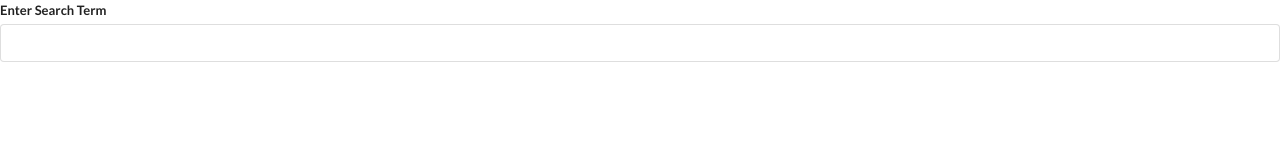
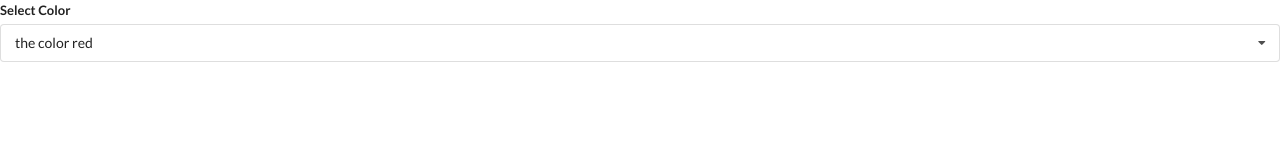
Before and after one commit to samblank45/widgets, a React (Create React App) app: page / in a window 1280 px wide. Shown: the top 160 px of the page. Built offline with nearby package versions, Linux system fonts and the light colour scheme; the HTML template or start-up script is replaced by a standard one.

Commit message:
adds dropdown list and makes it dynamic

```diff
--- a/src/App.js
+++ b/src/App.js
@@ -1,7 +1,7 @@
-import React from 'react'
+import React, {useState, useEffect} from 'react'
 import Accordion from './components/Accordion'
 import Search from './components/Search'
-
+import DropDown from './components/DropDown'
 const items = [
   {
     title: 'What is React?',
@@ -17,15 +17,30 @@
   }
 ]
 
-class App extends React.Component {
-  render() {
-    return (
-      <div>
-        {/* <Accordion items={items}/> */}
-        <Search />
-      </div>
-    )
+const options = [
+  {
+    label: 'the color red',
+    value: 'red'
+  },
+  {
+    label: 'the color green',
+    value: 'green'
+  },
+  {
+    label: 'A shade of blue',
+    value: 'blue'
   }
+]
+export default () => {
+  const [selected, setSelected] = useState(options[0])
+
+  return  (
+    <div>
+      <DropDown
+        selected={selected}
+        onSelectedChange={setSelected}
+        options={options}
+      />
+    </div>
+  )
 }
-
-export default App
--- /dev/null
+++ b/src/components/DropDown.js
@@ -0,0 +1,42 @@
+import React, {useState} from 'react'
+
+const DropDown = ({options, selected, onSelectedChange}) => {
+  const [open, setOpen] = useState(false)
+
+  const renderedOptions = options.map((option) => {
+
+    if (option.value === selected.value) {
+      return null
+    }
+
+    return (
+      <div
+        key={option.value}
+        className="item"
+        onClick={() => onSelectedChange(option)}
+      >
+        {option.label}
+      </div>
+    )
+  })
+
+  return (
+   <div className="ui form">
+     <div className="field">
+       <label className="label">Select Color</label>
+       <div
+        onClick={() => setOpen(!open)}
+        className={`ui selection dropdown ${ open ? 'visible active' : ''}`}
+        >
+         <i className="dropdown icon"></i>
+         <div className="text">{selected.label}</div>
+         <div className={`menu ${ open ? 'visible transition' : ''}`}>
+           {renderedOptions}
+         </div>
+       </div>
+     </div>
+   </div>
+  )
+}
+
+export default DropDown
--- a/src/components/Search.js
+++ b/src/components/Search.js
@@ -2,7 +2,7 @@
 import axios from 'axios'
 
 const Search = () => {
-  const [term, setTerm] = useState('')
+  const [term, setTerm] = useState('fishing')
   const [results, setResults] = useState([])
 
   useEffect(() => {
```
Also changed, not shown: 2 other files (tests, documents, lock files or other folders).
